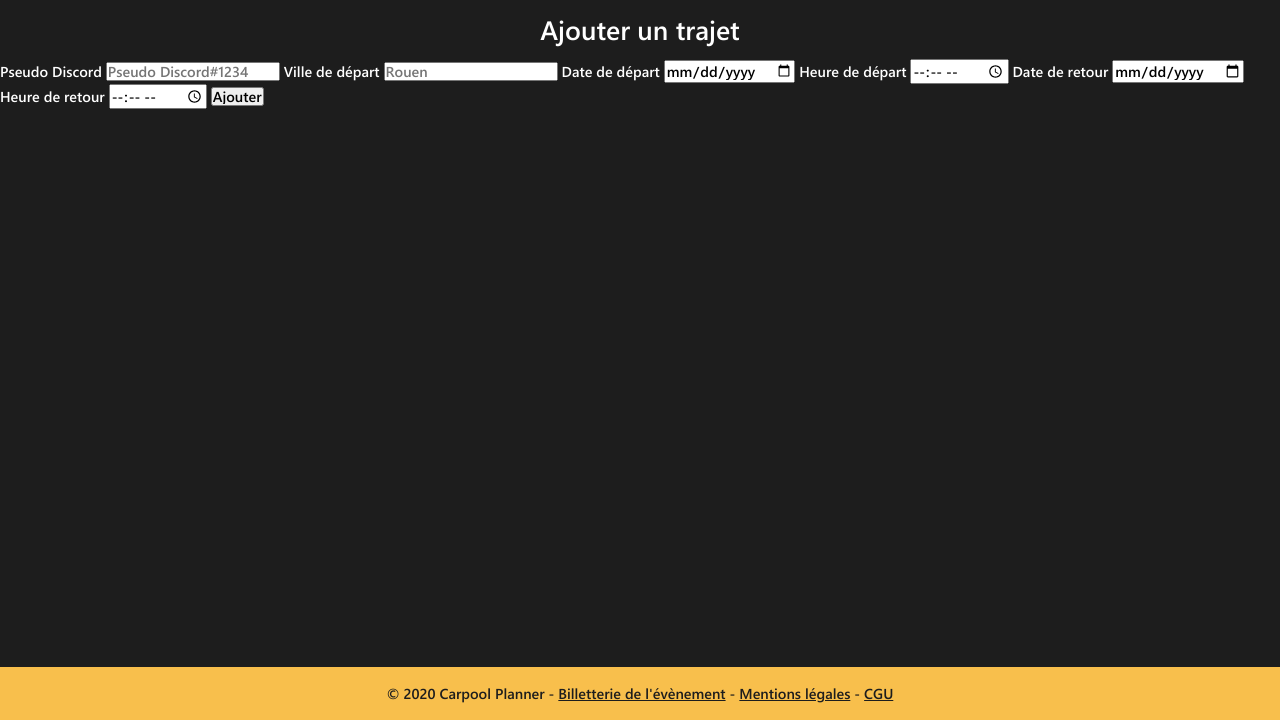
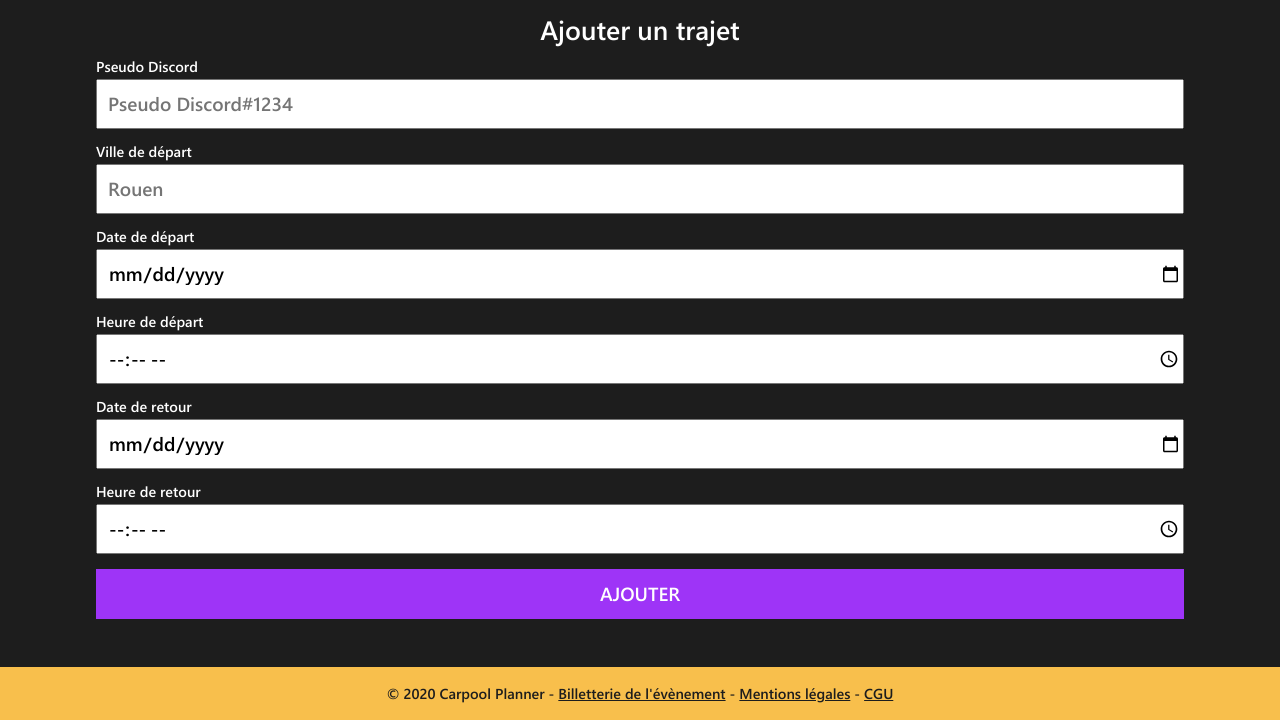
Before and after one commit to LilianLem/carpool-planner, a PHP site: page /carpool-add.html in a window 1280 px wide. Shown: the part 80-800 px from the top of the page. Run offline with PHP 8.4, Linux system fonts and the light colour scheme.

Commit message:
carpool-add.html - Ajout CSS formulaire

```diff
--- a/static/css/style.css
+++ b/static/css/style.css
@@ -133,6 +133,50 @@ main #add-button p
 	bottom: 2px;
 }
 
+/* Page formulaire ajout trajet */
+
+#carpool-add-form
+{
+	margin: 0 auto;
+	width: 85%;
+}
+
+#carpool-add-form label
+{
+	margin-bottom: 5px;
+}
+
+#carpool-add-form input
+{
+	display: block;
+	margin: 5px auto 15px;
+	/*width: 60%;*/
+	height: 50px;
+	font-size: 1.25rem;
+	padding-left: 10px;
+}
+
+#carpool-add-form input.button
+{
+	background-color: #9e34f7;
+	margin-bottom: auto;
+	/*width: 25%;*/
+	height: 50px;
+	border: 0;
+	text-transform: uppercase;
+	padding: 0;
+	color: #fff;
+}
+
+/* Media query mobile à venir V */
+
+.button, #carpool-add-form input
+{
+	width: 100% /*!important*/;
+}
+
+/* --- */
+
 footer
 {
 	display: flex;
```
